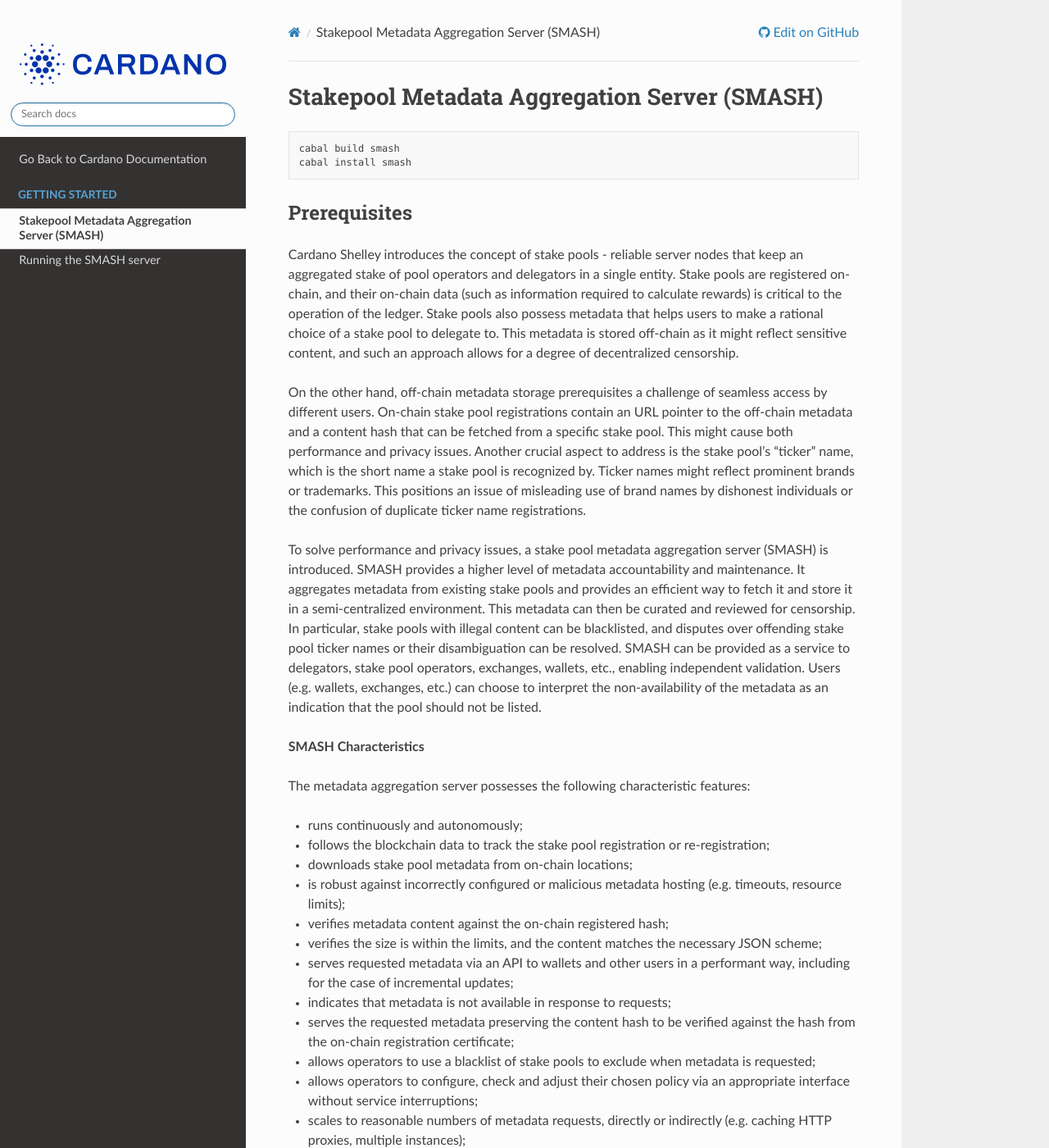
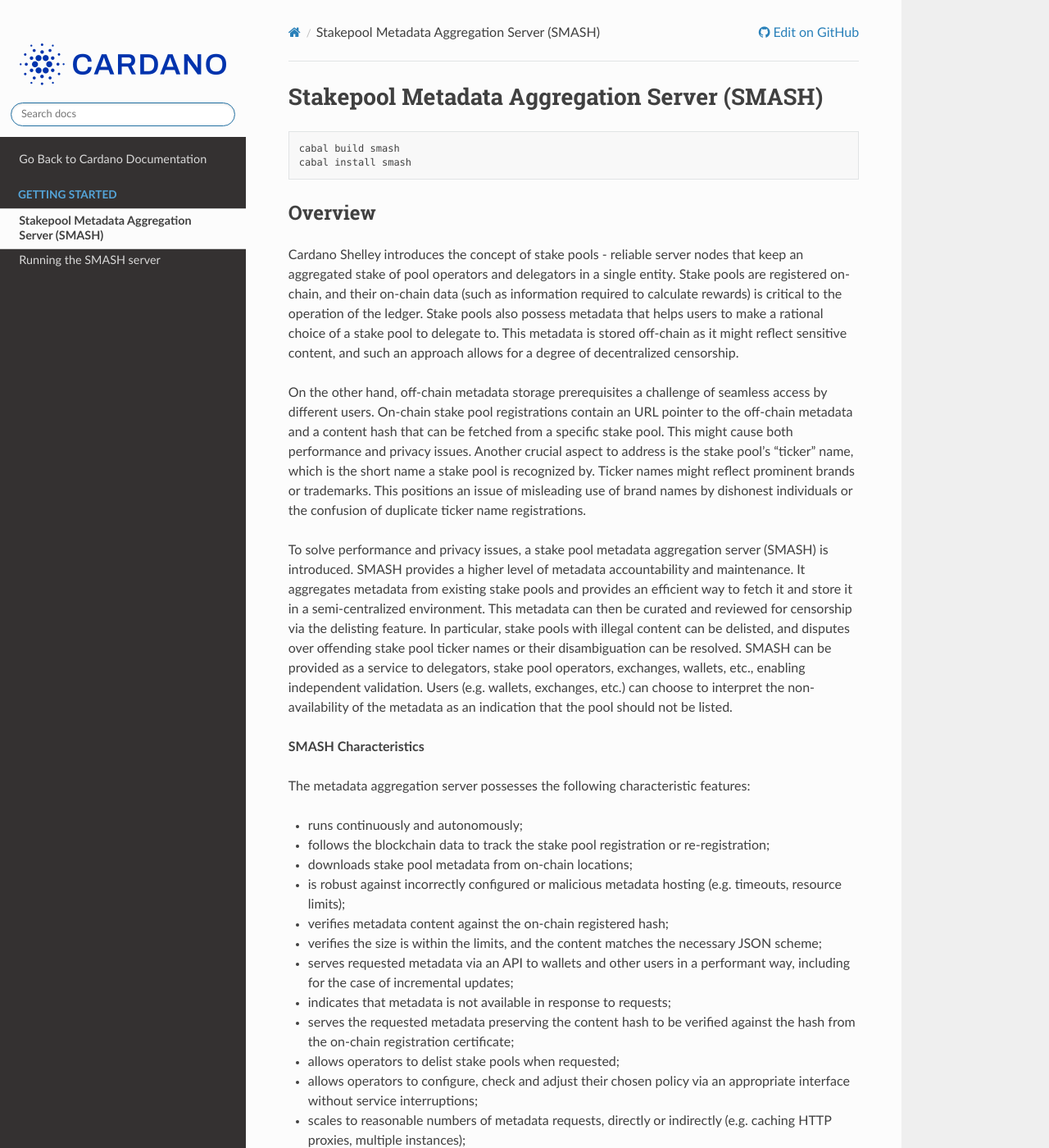
Before and after one commit to input-output-hk/smash, a Sphinx documentation site: the page built from doc/getting-started/how-to-install-smash.md, in a window 1280 px wide and 1400 px high. Shown: the whole window at 82% size. Built offline with Sphinx 7.4.7 and the Read the Docs theme 2.0.0, drawn with Linux system fonts in a browser that asks for light colours.

Commit message:
Update how-to-install-smash.md
minor changes

````diff
--- a/doc/getting-started/how-to-install-smash.md
+++ b/doc/getting-started/how-to-install-smash.md
@@ -5,13 +5,13 @@
 cabal install smash
 ```
 
-### Prerequisites
+### Overview
 
 Cardano Shelley introduces the concept of stake pools - reliable server nodes that keep an aggregated stake of pool operators and delegators in a single entity. Stake pools are registered on-chain, and their on-chain data (such as information required to calculate rewards) is critical to the operation of the ledger. Stake pools also possess metadata that helps users to make a rational choice of a stake pool to delegate to. This metadata is stored off-chain as it might reflect sensitive content, and such an approach allows for a degree of decentralized censorship.
 
 On the other hand, off-chain metadata storage prerequisites a challenge of seamless access by different users. On-chain stake pool registrations contain an URL pointer to the off-chain metadata and a content hash that can be fetched from a specific stake pool. This might cause both performance and privacy issues. Another crucial aspect to address is the stake pool’s “ticker” name, which is the short name a stake pool is recognized by. Ticker names might reflect prominent brands or trademarks. This positions an issue of misleading use of brand names by dishonest individuals or the confusion of duplicate ticker name registrations.
 
-To solve performance and privacy issues, a stake pool metadata aggregation server (SMASH) is introduced. SMASH provides a higher level of metadata accountability and maintenance. It aggregates metadata from existing stake pools and provides an efficient way to fetch it and store it in a semi-centralized environment. This metadata can then be curated and reviewed for censorship. In particular, stake pools with illegal content can be blacklisted, and disputes over offending stake pool ticker names or their disambiguation can be resolved. SMASH can be provided as a service to delegators, stake pool operators, exchanges, wallets, etc., enabling independent validation. Users (e.g. wallets, exchanges, etc.) can choose to interpret the non-availability of the metadata as an indication that the pool should not be listed.
+To solve performance and privacy issues, a stake pool metadata aggregation server (SMASH) is introduced. SMASH provides a higher level of metadata accountability and maintenance. It aggregates metadata from existing stake pools and provides an efficient way to fetch it and store it in a semi-centralized environment. This metadata can then be curated and reviewed for censorship via the delisting feature. In particular, stake pools with illegal content can be delisted, and disputes over offending stake pool ticker names or their disambiguation can be resolved. SMASH can be provided as a service to delegators, stake pool operators, exchanges, wallets, etc., enabling independent validation. Users (e.g. wallets, exchanges, etc.) can choose to interpret the non-availability of the metadata as an indication that the pool should not be listed.
 
 **SMASH Characteristics**
 
@@ -26,7 +26,7 @@
 - serves requested metadata via an API to wallets and other users in a performant way, including for the case of incremental updates;
 - indicates that metadata is not available in response to requests;
 - serves the requested metadata preserving the content hash to be verified against the hash from the on-chain registration certificate;
-- allows operators to use a blacklist of stake pools to exclude when metadata is requested;
+- allows operators to delist stake pools when requested;
 - allows operators to configure, check and adjust their chosen policy via an appropriate interface without service interruptions;
 - scales to reasonable numbers of metadata requests, directly or indirectly (e.g. caching HTTP proxies, multiple instances);
 - follows typical behaviours, e.g. configured via CLI and/or configuration file, stdout/stderr logging.
````
